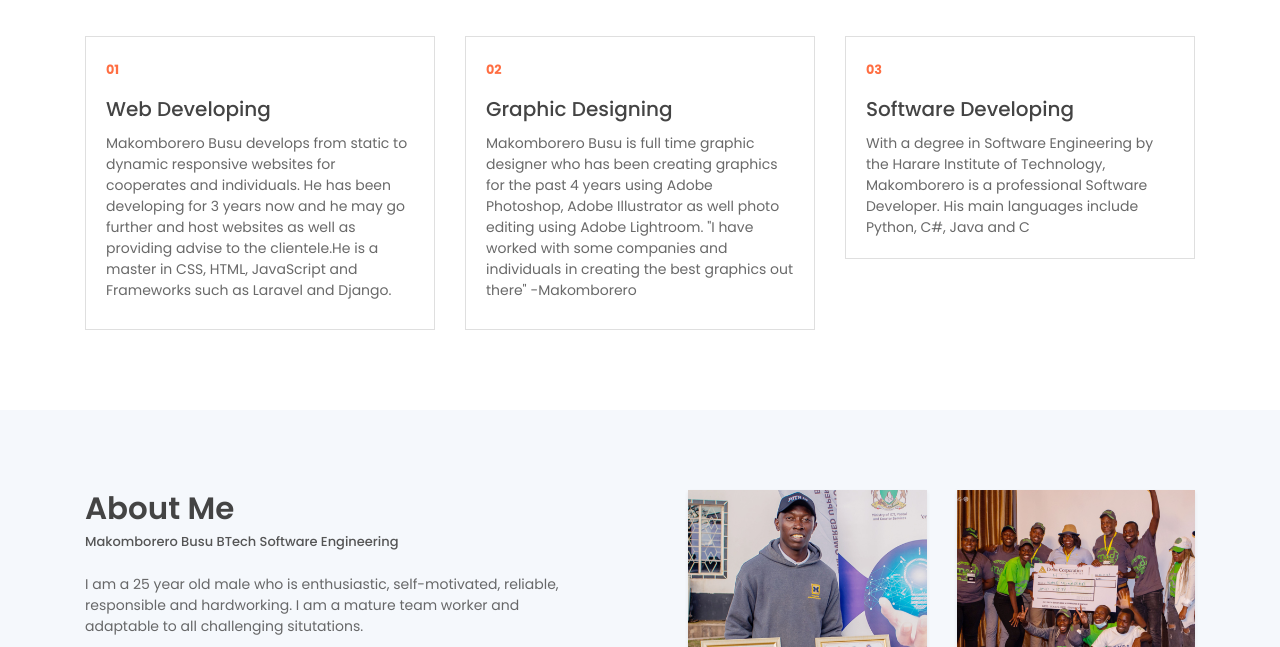
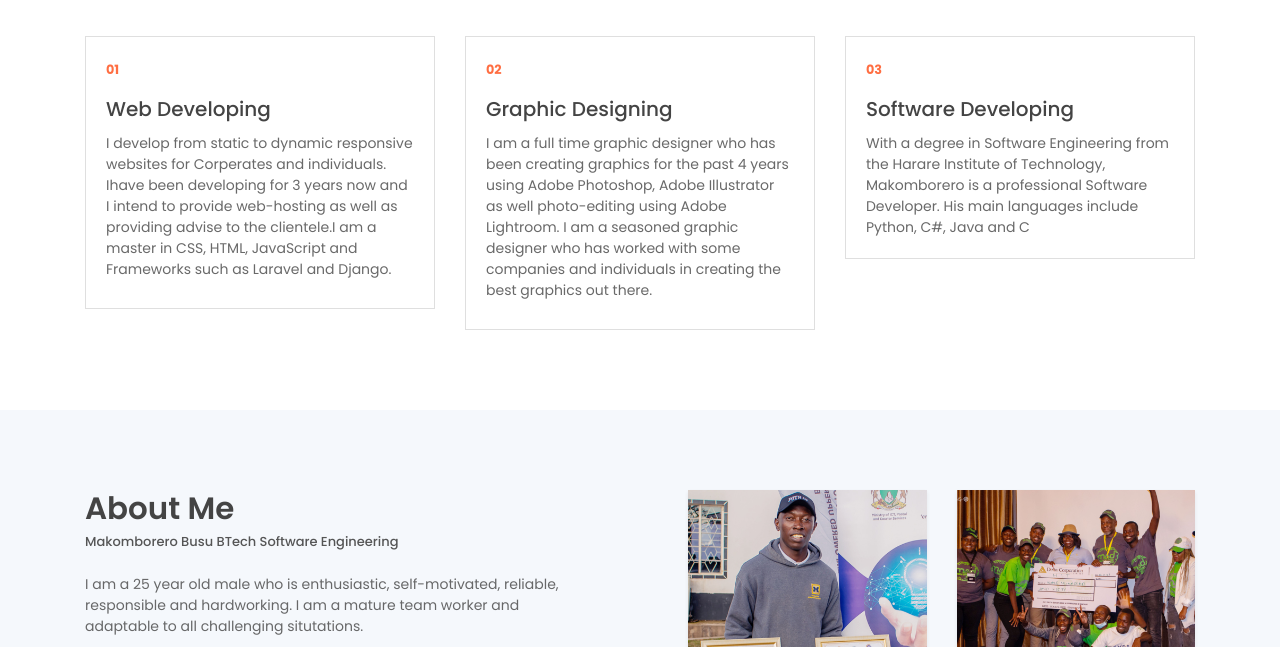
Before and after one commit to Makomborero/Portfolio-Makomborero, a website: page index.html in a window 1280 px wide. Shown: the part 880-1527 px from the top of the page. Drawn offline with Linux system fonts and the light colour scheme.

Commit message:
Update index.html

```diff
--- a/index.html
+++ b/index.html
@@ -73,7 +73,7 @@
                         <div class="card-body">
                             <small class="text-primary font-weight-bold">01</small>
                             <h5 class="card-title mt-3"> Web Developing <h5>
-                            <p class="mb-0">Makomborero Busu develops from static to dynamic responsive websites for cooperates and individuals. He has been developing for 3 years now and he may go further and host websites as well as providing advise to the clientele.He is a master in CSS, HTML, JavaScript and Frameworks such as Laravel and Django. </p>
+                            <p class="mb-0">I develop from static to dynamic responsive websites for Corperates and individuals. Ihave been developing for 3 years now and I intend to provide web-hosting as well as providing advise to the clientele.I am a master in CSS, HTML, JavaScript and Frameworks such as Laravel and Django. </p>
                         </div>
                     </div>
                 </div>
@@ -82,7 +82,7 @@
                         <div class="card-body">
                             <small class="text-primary font-weight-bold">02</small>
                             <h5 class="card-title mt-3">Graphic Designing<h5>
-                            <p class="mb-0">Makomborero Busu is full time graphic designer who has been creating graphics for the past 4 years using Adobe Photoshop, Adobe Illustrator as well photo editing using Adobe Lightroom. "I have worked with some companies and individuals in creating the best graphics out there" -Makomborero </p>
+                            <p class="mb-0">I am a full time graphic designer who has been creating graphics for the past 4 years using Adobe Photoshop, Adobe Illustrator as well photo-editing using Adobe Lightroom. I am a seasoned graphic designer who has worked with some companies and individuals in creating the best graphics out there. </p>
                         </div>
                     </div>
                 </div>
@@ -91,7 +91,7 @@
                         <div class="card-body">
                             <small class="text-primary font-weight-bold">03</small>
                             <h5 class="card-title mt-3">Software Developing </h5>
-                            <p class="mb-0">With a degree in Software Engineering by the Harare Institute of Technology, Makomborero is a professional Software Developer. His main languages include Python, C#, Java and C</p>
+                            <p class="mb-0">With a degree in Software Engineering from the Harare Institute of Technology, Makomborero is a professional Software Developer. His main languages include Python, C#, Java and C</p>
                         </div>
                     </div>
                 </div>
@@ -158,7 +158,7 @@
                             <a class="img-popup" href="assets/imgs/web1.png"></a>
                             <div class="text-holder">
                                 <h6 class="title">WEB</h6>
-                                <p class="subtitle">Developed a we based rehabilitation system</p>
+                                <p class="subtitle">Developed a web-based rehabilitation system</p>
                             </div>
                         </div>
                     </div>
```
